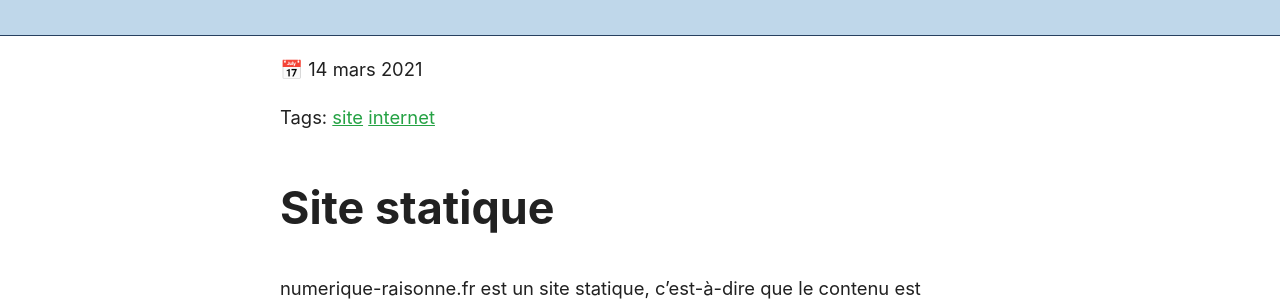
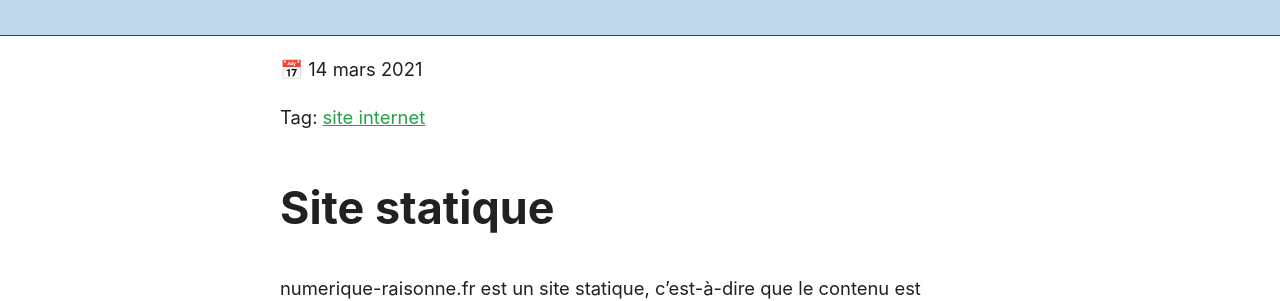
Before and after one commit to Slandais/slandais.github.io, a Jekyll site: the page built from _posts/2021-03-14-comment-est-fait-ce-site.md, in a window 1280 px wide and 900 px high. Shown: the part 193-494 px from the top of the window. Built offline with Jekyll 4.4.1, drawn with Linux system fonts in a browser that asks for light colours.

Commit message:
Update 2021-03-14-comment-est-fait-ce-site.md

```diff
--- a/_posts/2021-03-14-comment-est-fait-ce-site.md
+++ b/_posts/2021-03-14-comment-est-fait-ce-site.md
@@ -3,7 +3,7 @@ title: Comment est fait ce site ?
 description: Présentation des outils techniques (stack technique) utilisés pour réaliser le site www.numerique-raisonne.fr
 layout: post
 category: tech
-tags: site internet
+tags: [site internet]
 ---
 
 # Site statique
```
